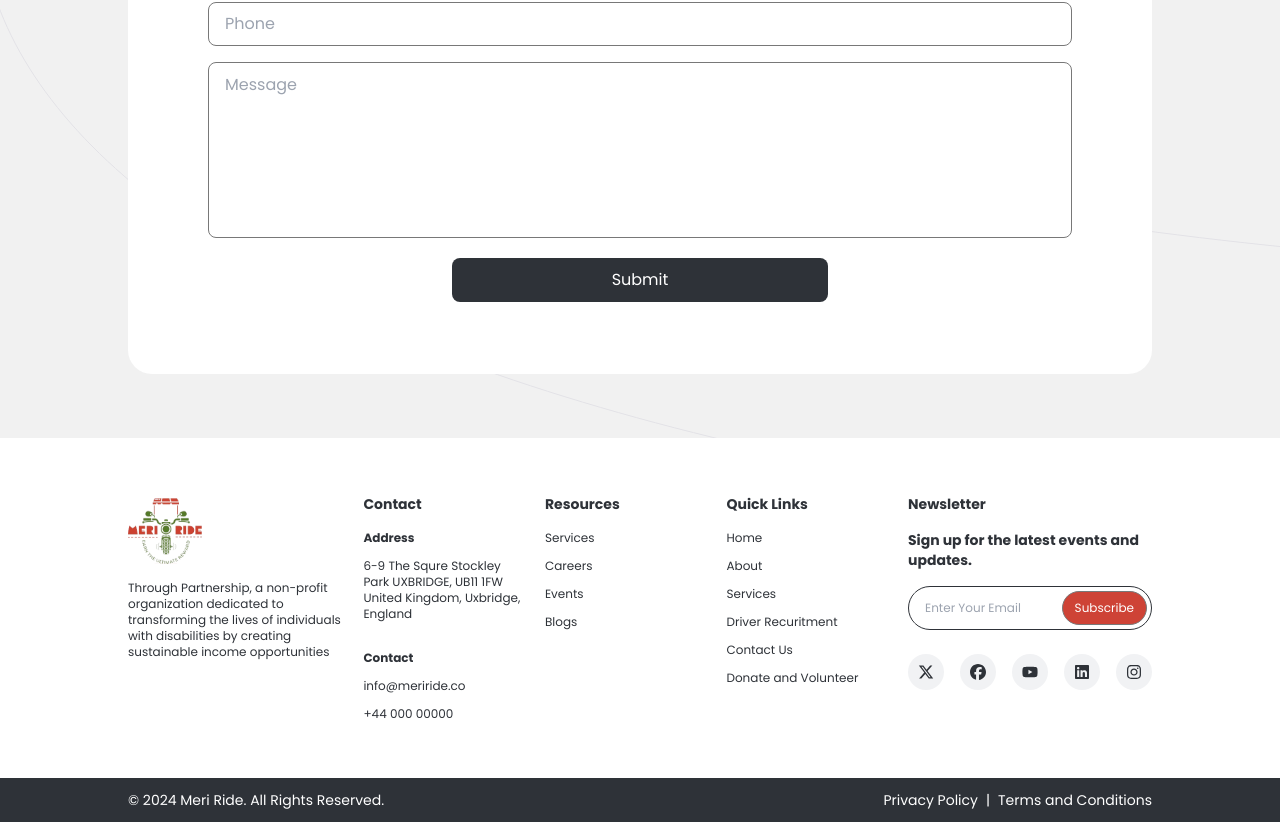
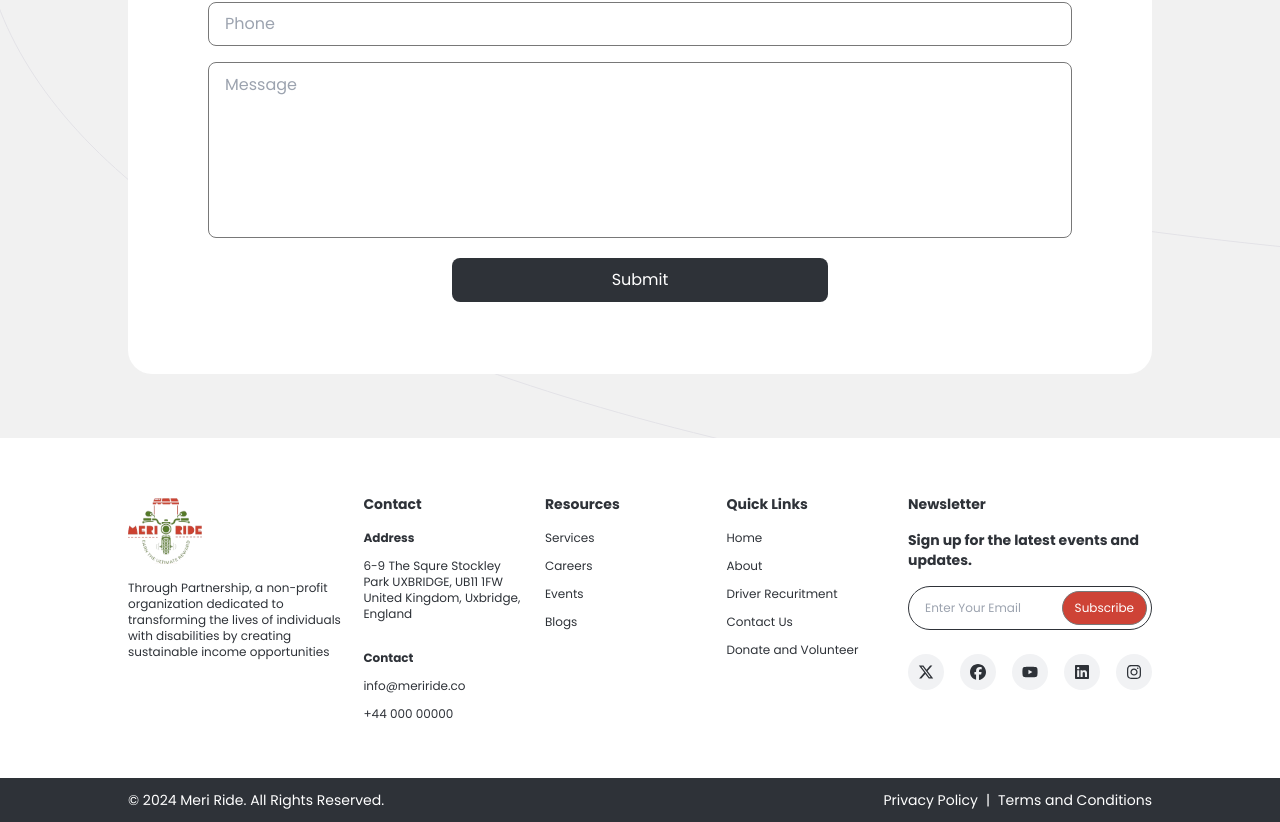
Before and after one commit to marslanmustafa/Meri-Ride, a Next.js app: page /about in a window 1280 px wide. Shown: the part 4370-5192 px from the top of the page. Built offline with nearby package versions, Linux system fonts and the light colour scheme; what tailwindcss-animated would draw is missing.

Commit message:
links added

```diff
--- a/src/components/Layout/Footer.tsx
+++ b/src/components/Layout/Footer.tsx
@@ -47,12 +47,11 @@ const Footer = () => {
          <div className="w-full sm:w-[48%] lg:w-9/12">
           <h1 className="font-bold text-sm">Quick Links</h1>
           <ul className="py-4 flex flex-col gap-3">
-           <li>Home</li>
-           <li>About</li>
-           <li>Services</li>
-           <li>Driver Recuritment</li>
-           <li>Contact Us</li>
-           <li>Donate and Volunteer</li>
+           <li><Link href="/home">Home</Link></li>
+           <li><Link href="/about">About</Link></li>
+           <li><Link href="/driverRecuritment">Driver Recuritment</Link></li>
+           <li><Link href="/contact">Contact Us</Link></li>
+           <li><Link href="/donateAndVolunteer">Donate and Volunteer</Link></li>
           </ul>
         </div>
          {/* div5 */}
```
